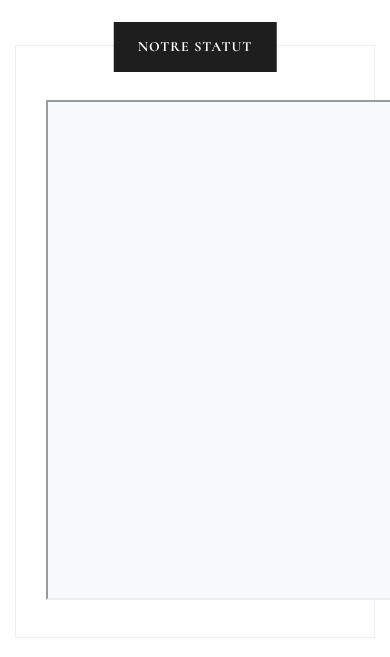
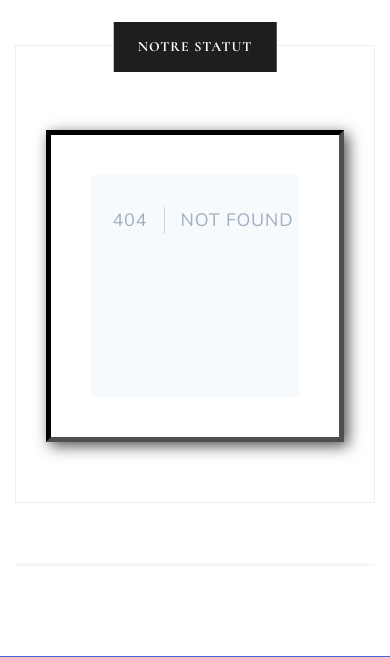
Before and after one commit to kasosif/tcir, a Laravel app: page /demo/our-status in a window 390 px wide; the page is wider, and only the part inside the window is pictured. Shown: the part 91-748 px from the top of that part. Run offline with Laravel 8, Linux system fonts and the light colour scheme; data that the repository does not hold is empty; some libraries are stand-ins or nearby versions.

Commit message:
responsive status

```diff
--- a/resources/views/statut.blade.php
+++ b/resources/views/statut.blade.php
@@ -1,6 +1,68 @@
 @extends('layout')
 @section('title') {{__('Our Status')}}@endsection
+@section('csspage')
+    <style>
+        /* CSS for responsive iframe */
+        /* ========================= */
 
+        /* outer wrapper: set max-width & max-height; max-height greater than padding-bottom % will be ineffective and height will = padding-bottom % of max-width */
+        #Iframe-Master-CC-and-Rs {
+            max-width: 512px;
+            max-height: 100%;
+            overflow: hidden;
+        }
+
+        /* inner wrapper: make responsive */
+        .responsive-wrapper {
+            position: relative;
+            height: 0;    /* gets height from padding-bottom */
+
+            /* put following styles (necessary for overflow and scrolling handling on mobile devices) inline in .responsive-wrapper around iframe because not stable in CSS:
+              -webkit-overflow-scrolling: touch; overflow: auto; */
+
+        }
+
+        .responsive-wrapper iframe {
+            position: absolute;
+            top: 0;
+            left: 0;
+            width: 100%;
+            height: 100%;
+
+            margin: 0;
+            padding: 0;
+            border: none;
+        }
+
+        /* padding-bottom = h/w as % -- sets aspect ratio */
+        /* YouTube video aspect ratio */
+        .responsive-wrapper-wxh-572x612 {
+            padding-bottom: 107%;
+        }
+
+        /* general styles */
+        /* ============== */
+        .set-border {
+            border: 5px inset #4f4f4f;
+        }
+        .set-box-shadow {
+            -webkit-box-shadow: 4px 4px 14px #4f4f4f;
+            -moz-box-shadow: 4px 4px 14px #4f4f4f;
+            box-shadow: 4px 4px 14px #4f4f4f;
+        }
+        .set-padding {
+            padding: 40px;
+        }
+        .set-margin {
+            margin: 30px;
+        }
+        .center-block-horiz {
+            margin-left: auto !important;
+            margin-right: auto !important;
+        }
+
+    </style>
+@endsection
 @section('content')
     <div class="large-gap contact-me contact-version-two" style="margin-top: 20px;">
         <div class="container">
@@ -12,8 +74,17 @@
                                 <h4>{{__('Our Status')}}</h4>
                             </div>
                             <div class="widget-container">
-                                <iframe src="{{asset('uploads/statut.pdf')}}" height="500" width="1000">
-                                </iframe>
+                                <div id="Iframe-Master-CC-and-Rs" class="set-margin set-padding set-border set-box-shadow center-block-horiz">
+                                    <div class="responsive-wrapper responsive-wrapper-wxh-572x612"
+                                         style="-webkit-overflow-scrolling: touch; overflow: auto;">
+
+                                        <iframe src="{{asset('uploads/statut.pdf')}}">
+                                            <p style="font-size: 110%;"><em><strong>ERROR: </strong>
+                                                    An &#105;frame should be displayed here but your browser version does not support &#105;frames. </em>Please update your browser to its most recent version and try again.</p>
+                                        </iframe>
+
+                                    </div>
+                                </div>
                             </div>
                         </div>
                     </div>
```
